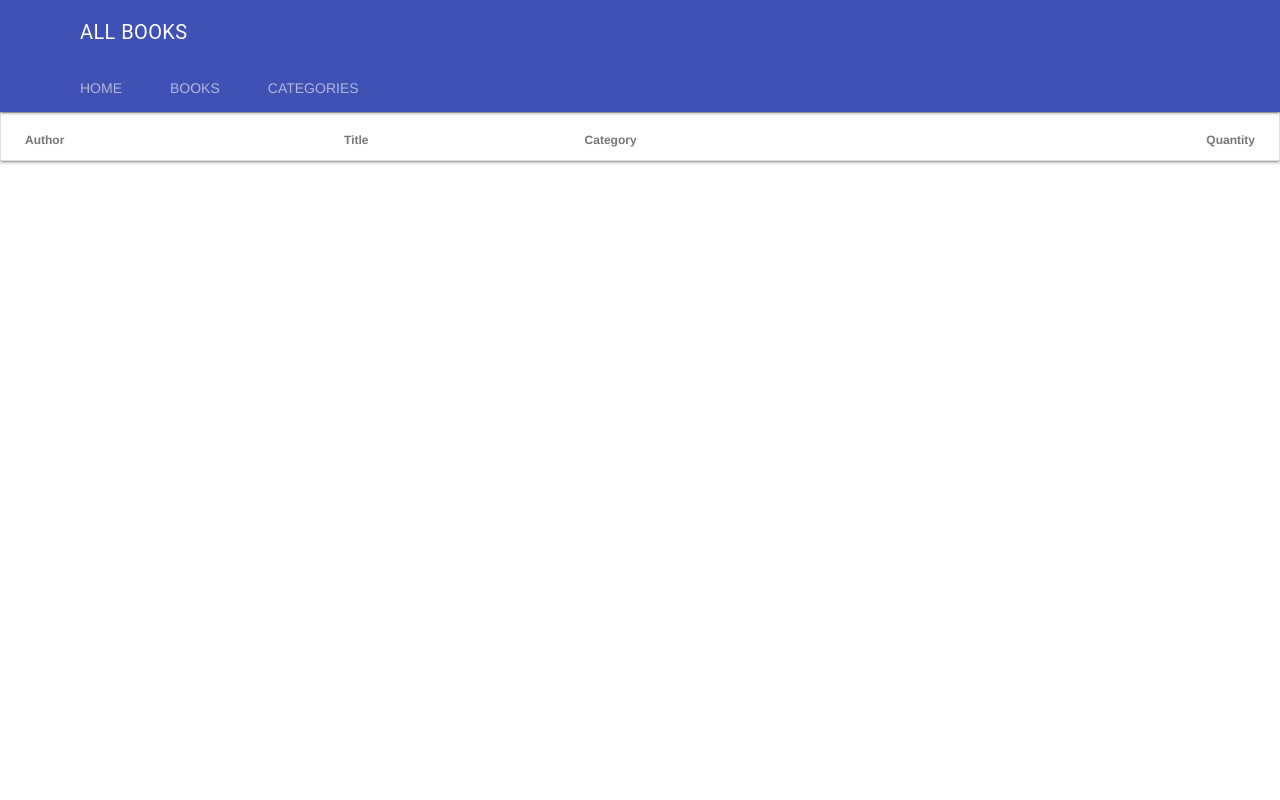
After one commit to Vynessa/bc-19-library-application, a Node server app: template views/pages/borrowed.ejs in a window 1280 px wide. The commit adds this page. Run offline with Node 20, Linux system fonts and the light colour scheme; the template is opened without the code that fills it, so the values that code supplies are empty; some libraries are stand-ins or nearby versions.

Commit message:
Update frontend

```diff
--- /dev/null
+++ b/views/pages/borrowed.ejs
@@ -0,0 +1,56 @@
+<!DOCTYPE html>
+<html>
+<head>
+	<title>Books</title>
+	<link rel="stylesheet" href="https://fonts.googleapis.com/icon?family=Material+Icons">
+	<link rel="stylesheet" href="https://code.getmdl.io/1.3.0/material.indigo-pink.min.css">
+	<script defer src="https://code.getmdl.io/1.3.0/material.min.js"></script>
+	<link rel="stylesheet" type="text/css" href="style.css">
+	<script type="text/javascript" src="https://cdnjs.cloudflare.com/ajax/libs/jquery/3.1.1/jquery.min.js"></script>
+  <style>
+     .mdl-data-table.mdl-js-data-table{
+       width: 100%;
+     }
+  </style>
+</head>
+<body>
+<div class="mdl-layout mdl-js-layout mdl-layout--fixed-header">
+  <header class="mdl-layout__header">
+    <div class="mdl-layout__header-row">
+      <!-- Title -->
+      <span class="mdl-layout-title">ALL BOOKS</span>
+    </div>
+    <!-- Tabs -->
+    <div class="mdl-layout__tab-bar mdl-js-ripple-effect">
+      <li><a href="/" class="mdl-layout__tab">Home</a></li>
+      <li><a href="/books" class="mdl-layout__tab">Books</a></li>
+      <li><a href="/categories" class="mdl-layout__tab">Categories</a>
+      <!-- <li><a href="#scroll-tab-4" class="mdl-layout__tab">Tab 4</a></li>
+      <li><a href="#scroll-tab-5" class="mdl-layout__tab">Tab 5</a></li>
+      <li><a href="#scroll-tab-6" class="mdl-layout__tab">Tab 6</a></li> -->
+    </div>
+  </header>
+  <center>
+<table class="mdl-data-table mdl-js-data-table mdl-data-table--selectable mdl-shadow--2dp">
+  <thead>
+    <tr>
+      <th class="mdl-data-table__cell--non-numeric">Author</th>
+      <th class="mdl-data-table__cell--non-numeric">Title</th>
+      <th class="mdl-data-table__cell--non-numeric">Category</th>
+      <th>Quantity</th>
+    </tr>
+  </thead>
+  <!--Get book information from firebase and loop it through the table -->
+<tbody>
+    <% books.forEach(function(book) {%>
+      <tr>
+        <td class="mdl-data-table__cell--non-numeric"><%= book.author %></td>
+        <td class="mdl-data-table__cell--non-numeric"><%= book.title %></td>
+        <td class="mdl-data-table__cell--non-numeric"><%= book.category %></td>
+        <td><%= book.quantity %></td>
+      </tr>
+    <% }); %>
+  </tbody>
+</table>
+</center>
+  </body>
--- a/views/pages/categories.ejs
+++ b/views/pages/categories.ejs
@@ -26,9 +26,6 @@
       <li><a href="#scroll-tab-6" class="mdl-layout__tab">Tab 6</a></li> -->
     </div>
   </header>
-  <div class="mdl-layout__drawer">
-    <span class="mdl-layout-title">Title</span>
-  </div>
   <main class="mdl-layout__content">
     <section class="mdl-layout__tab-panel is-active" id="scroll-tab-1">
       <div class="page-content"><!-- Your content goes here --></div>
--- a/views/pages/index.ejs
+++ b/views/pages/index.ejs
@@ -46,9 +46,6 @@
     </div>
 
   </header>
-  <div class="mdl-layout__drawer">
-    <span class="mdl-layout-title">Title</span>
-  </div>
   <main class="mdl-layout__content">
     <section class="mdl-layout__tab-panel is-active" id="scroll-tab-1">
       <div class="page-content"><!-- Your content goes here --></div>
```
Also changed, not shown: controllers/auth.js (+16 -8 lines), controllers/books.controller.js (+39 -54 lines), routes/library.routes.js (+18 -10 lines), views/pages/books.ejs (+22 -25 lines), views/pages/login.ejs (+16 -9 lines), 1 other file.
